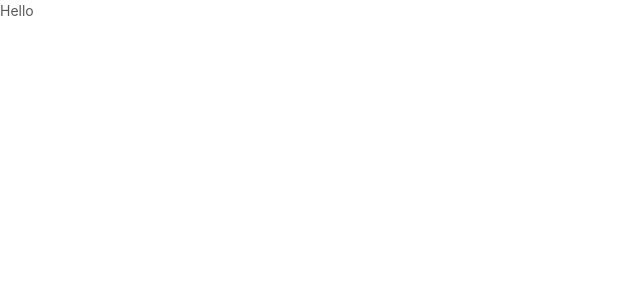
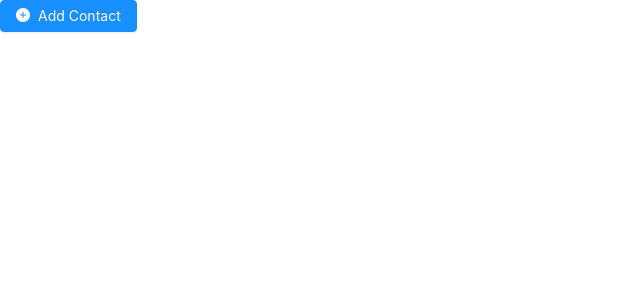
Before and after one commit to Gagandeep-Kaur-01/Contact_Management_System, a React (Create React App) app: page / in a window 1280 px wide. Shown: the top 300 px of the page, without its empty margins (0-640 px from the left). Built offline with nearby package versions, Linux system fonts and the light colour scheme.

Commit message:
inserted 'Add Contact' button

```diff
--- a/src/App.js
+++ b/src/App.js
@@ -1,21 +1,26 @@
-import React from 'react'
+import React, { Fragment } from 'react'
 import './App.css';
+import { Button } from 'antd'
+import { PlusCircleFilled } from "@ant-design/icons"
 
 class App extends React.Component{
 
   render(){
 
+  return (
+    <Fragment>
 
-  return (
-   <div>
-     Hello
-   </div>
+      <Button type="primary"
+              icon={<PlusCircleFilled/>}
+       >
+       Add Contact
+      </Button>
+    </Fragment>
 
   )
 
   }
 
-
 }
 
 export default App;
```
